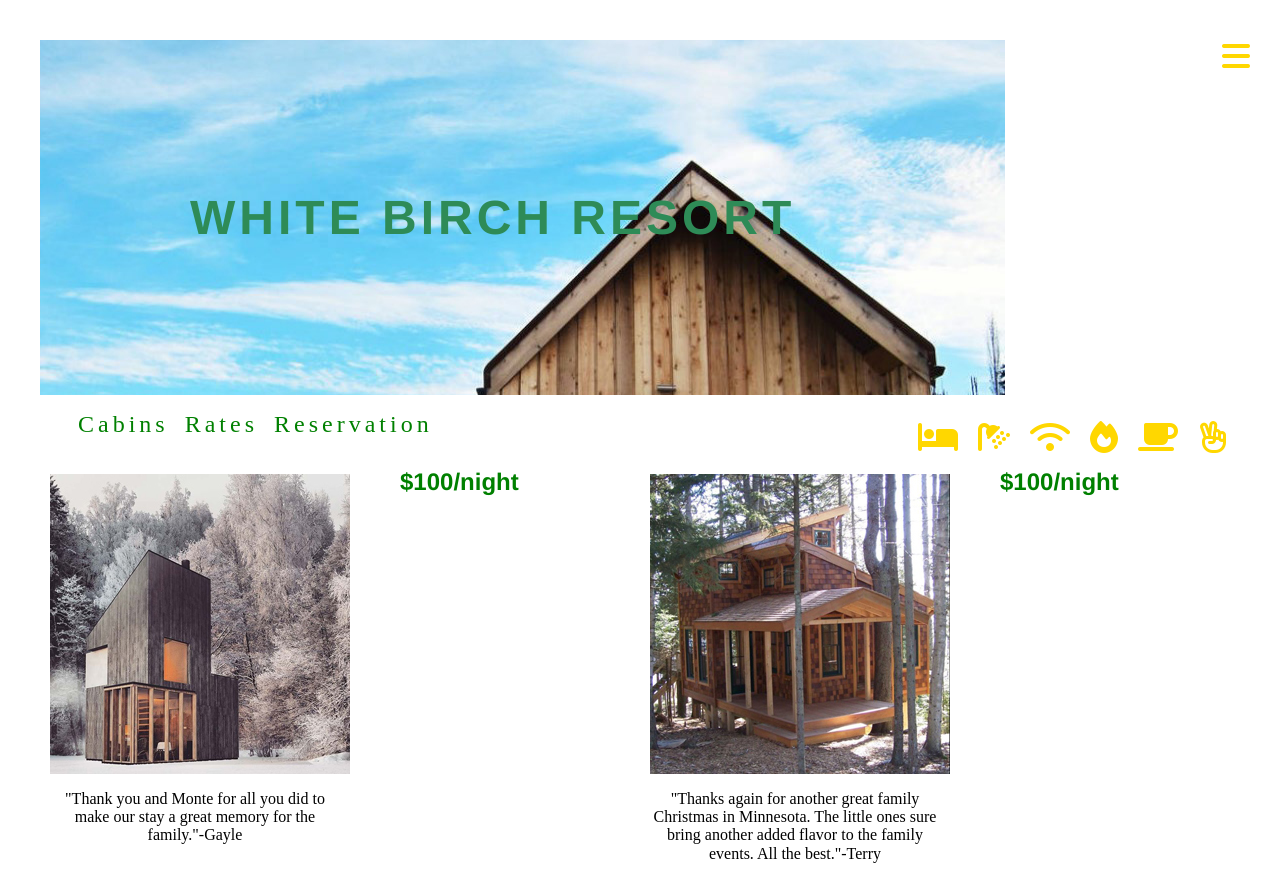
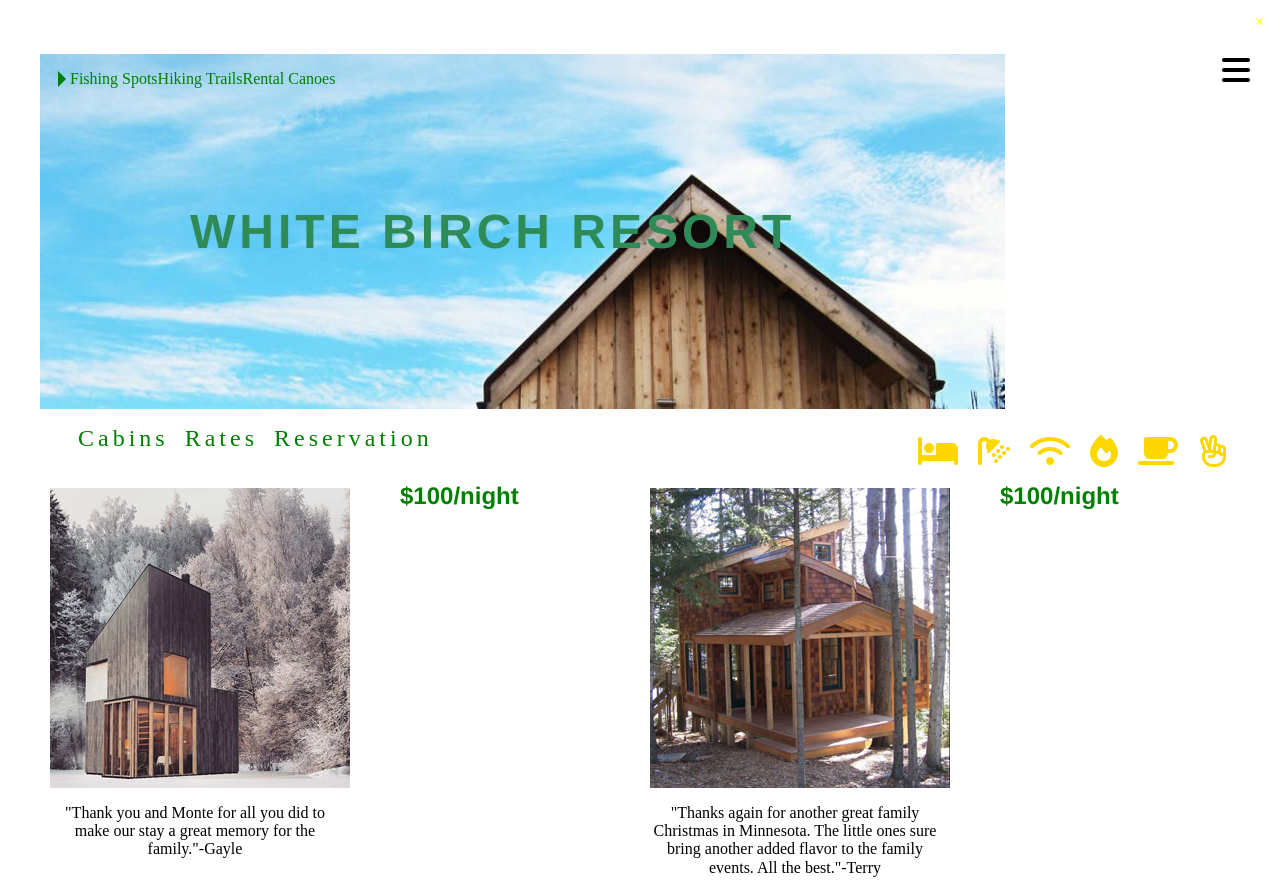
Before and after one commit to anordan/white-birch, a plain HTML site: page white-birch.html in a window 1280 px wide. Shown: the top 880 px of the page. Drawn offline with nearby package versions, Linux system fonts and the light colour scheme.

```diff
--- a/birch.css
+++ b/birch.css
@@ -29,11 +29,63 @@ h1 {
 
 }
 
+/* nav bars and js menu */
+
  nav i {
  	float: right;
- 	color: #FFD700;
+ 	color: #000;
+ 	cursor: pointer;
 
  }
+   .nav ul {
+     margin-top: 1.5em;
+     list-style-type: none;
+   }
+   .nav li {
+     margin: 1em 0;
+     position: relative;
+   }
+   .nav a {
+     color: #008000;
+     text-decoration: none;
+   }
+   .nav .close-icon {
+     font-style: normal;
+     position: absolute;
+     top: 0.9rem;
+     right: 1rem;
+     line-height: 1;
+     color: yellow;
+     cursor: pointer;
+   }
+
+   .nav li.is-active:before {
+     content: '';
+     width: 0;
+     height: 0;
+     border: 0.5rem solid transparent;
+     border-left-color: #008000;
+     position: absolute;
+     left: -.75em;
+     top: 50%;
+     transform: translateY(-50%);
+   }
+   /* nav-open */
+   .nav-open {
+     overflow: hidden;
+   }
+   .nav-open .nav {
+     position: absolute;
+     display: block;
+     border: 1px solid #008000;
+     width: 50%;
+     min-height: 100%
+   }
+
+
+
+
+
 
 
 /* main navigation */
--- a/white-birch.html
+++ b/white-birch.html
@@ -20,6 +20,15 @@
     </head>
 
 <body>
+
+ <nav class="nav">
+    <i class="close-icon">&times;</i>
+         <ul>
+            <li class="is-active"><a href="#!">Fishing Spots</a></li>
+            <li><a href="#!">Hiking Trails</a></li>
+            <li><a href="#!">Rental Canoes</a></li>
+            </ul>
+          </nav>
 
 <nav class="main-nav">
     <i class="fa fa-bars fa-2x" aria-hidden="true"></i>
```
